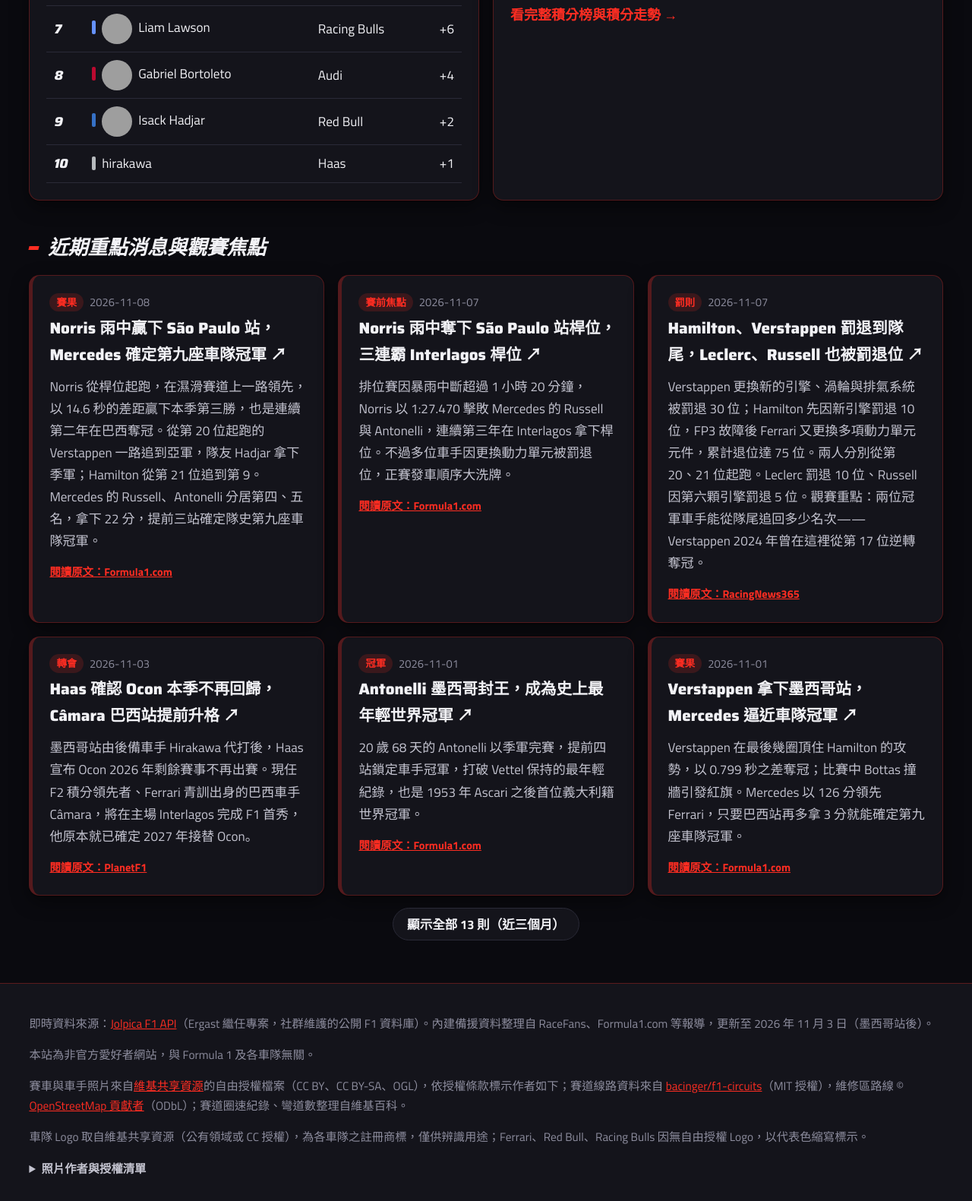
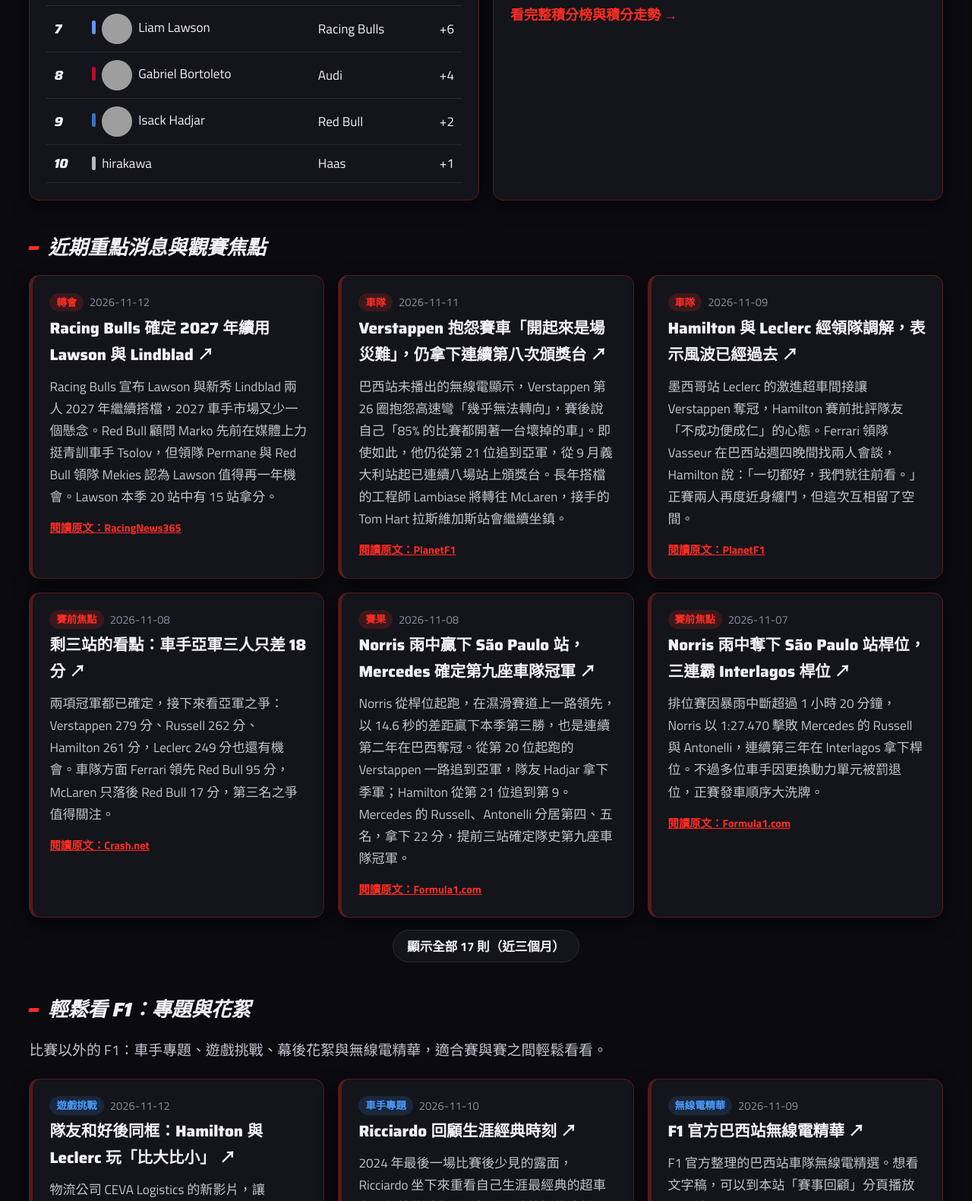
Before and after one commit to YuchiangKo/claude-lab, a plain HTML site: page index.html in a window 1280 px wide. Shown: the part 1219-2800 px from the top of the page at 76% size. Drawn offline with Linux system fonts and the light colour scheme; no server answers; grey boxes are pictures that could not be loaded.

Commit message:
feat: 更新近期新聞、新增「輕鬆看 F1」專題區，積分榜同時顯示落後榜首與前一名
Co-Authored-By: Claude Opus 5.5 <noreply@anthropic.com>

```diff
--- a/index.html
+++ b/index.html
@@ -381,6 +381,9 @@
     .news h3 a { color: inherit; text-decoration: none; }
     .news h3 a:hover { color: var(--accent); text-decoration: underline; }
     .news .src { font-size: .8rem; font-weight: 700; }
+    /* 輕鬆看 F1：專題與花絮，用藍色邊框和正式新聞區隔 */
+    .news.feature { border-left-color: var(--sec2); }
+    .news.feature .newsTag { background: color-mix(in srgb, var(--sec2) 14%, transparent); color: var(--sec2); }
 
     /* 賽道即時／回放 */
     .liveBar { display: flex; flex-wrap: wrap; align-items: center; gap: 10px 14px; margin-bottom: 14px; }
@@ -671,6 +674,10 @@
       <h2>近期重點消息與觀賽焦點</h2>
       <div class="grid cols3" id="newsList"></div>
       <div style="text-align:center;margin-top:16px"><button class="refresh" id="newsMore" style="padding:8px 18px;font-size:.92rem"></button></div>
+
+      <h2>輕鬆看 F1：專題與花絮</h2>
+      <p class="lead">比賽以外的 F1：車手專題、遊戲挑戰、幕後花絮與無線電精華，適合賽與賽之間輕鬆看看。</p>
+      <div class="grid cols3" id="featureList"></div>
     </section>
 
     <!-- 賽道即時 -->
@@ -1238,6 +1245,38 @@
     /* ================= 近期消息（人工整理） ================= */
     // 近三個月重點消息（人工整理，附原文連結）：[日期, 分類, 標題, 內容, 網址, 來源]
     const newsItems = [
+      {
+            "date": "2026-11-12",
+            "tag": "轉會",
+            "title": "Racing Bulls 確定 2027 年續用 Lawson 與 Lindblad",
+            "body": "Racing Bulls 宣布 Lawson 與新秀 Lindblad 兩人 2027 年繼續搭檔，2027 車手市場又少一個懸念。Red Bull 顧問 Marko 先前在媒體上力挺青訓車手 Tsolov，但領隊 Permane 與 Red Bull 領隊 Mekies 認為 Lawson 值得再一年機會。Lawson 本季 20 站中有 15 站拿分。",
+            "url": "https://racingnews365.com/liam-lawson-finally-learns-racing-bulls-fate-as-2027-f1-line-up-confirmed",
+            "source": "RacingNews365"
+      },
+      {
+            "date": "2026-11-11",
+            "tag": "車隊",
+            "title": "Verstappen 抱怨賽車「開起來是場災難」，仍拿下連續第八次頒獎台",
+            "body": "巴西站未播出的無線電顯示，Verstappen 第 26 圈抱怨高速彎「幾乎無法轉向」，賽後說自己「85% 的比賽都開著一台壞掉的車」。即使如此，他仍從第 21 位追到亞軍，從 9 月義大利站起已連續八場站上頒獎台。長年搭檔的工程師 Lambiase 將轉往 McLaren，接手的 Tom Hart 拉斯維加斯站會繼續坐鎮。",
+            "url": "https://www.planetf1.com/news/max-verstappen-brazilian-grand-prix-2026-team-radio",
+            "source": "PlanetF1"
+      },
+      {
+            "date": "2026-11-09",
+            "tag": "車隊",
+            "title": "Hamilton 與 Leclerc 經領隊調解，表示風波已經過去",
+            "body": "墨西哥站 Leclerc 的激進超車間接讓 Verstappen 奪冠，Hamilton 賽前批評隊友「不成功便成仁」的心態。Ferrari 領隊 Vasseur 在巴西站週四晚間找兩人會談，Hamilton 說：「一切都好，我們就往前看。」正賽兩人再度近身纏鬥，但這次互相留了空間。",
+            "url": "https://www.planetf1.com/news/lewis-hamilton-ferrari-dispute-f1-2026-brazilian-grand-prix",
+            "source": "PlanetF1"
+      },
+      {
+            "date": "2026-11-08",
+            "tag": "賽前焦點",
+            "title": "剩三站的看點：車手亞軍三人只差 18 分",
+            "body": "兩項冠軍都已確定，接下來看亞軍之爭：Verstappen 279 分、Russell 262 分、Hamilton 261 分，Leclerc 249 分也還有機會。車隊方面 Ferrari 領先 Red Bull 95 分，McLaren 只落後 Red Bull 17 分，第三名之爭值得關注。",
+            "url": "https://www.crash.net/f1/news/1110014/1/new-f1-championship-standings-after-brazil-grand-prix",
+            "source": "Crash.net"
+      },
       {
             "date": "2026-11-08",
             "tag": "賽果",
@@ -1860,36 +1899,74 @@
         <div class="tableWrap"><table><thead><tr><th>名次</th><th>車手</th><th class="hideSm">車隊</th><th class="num">得分</th></tr></thead><tbody>${rows}</tbody></table></div>`;
     }
 
-    // 首頁積分前五名：顯示與領先者的差距，比長條圖更容易讀出競爭態勢
+    // 積分差距文字：落後幾分，同分時直接標示
+    function pointGap(ahead, mine) {
+      return ahead === mine ? '同分' : '−' + (ahead - mine);
+    }
+
+    // 首頁積分前五名：同時顯示落後榜首與落後前一名，差距大時也看得出相鄰名次的纏鬥
     let miniView = 'drivers';
     function renderMiniStandings() {
       const ds = state.driverStandings;
       const champ = ds[1] && (ds[0].points - ds[1].points) > remainingPoints(false);
       if (miniView === 'drivers') {
         $('#miniStandings').innerHTML = `${champ ? `<div class="champLine">🏆 ${driverLabel(ds[0].family, ds[0].en)} 已鎖定 ${season} 車手冠軍</div>` : ''}
-          <table><thead><tr><th>名次</th><th>車手</th><th class="num">積分</th><th class="num">差距</th></tr></thead><tbody>${ds.slice(0, 5).map((d, i) => `
+          <table><thead><tr><th>名次</th><th>車手</th><th class="num">積分</th><th class="num">落後榜首</th><th class="num">落後前一名</th></tr></thead><tbody>${ds.slice(0, 5).map((d, i) => `
           <tr><td class="pos">${i + 1}</td><td>${teamDot(d.teamKey)}${faceImg(d.family, 'miniFace')}${driverLabel(d.family, d.en)}</td>
-          <td class="num"><b>${d.points}</b></td><td class="num gapCell">${i ? '−' + (ds[0].points - d.points) : '領先'}</td></tr>`).join('')}</tbody></table>`;
+          <td class="num"><b>${d.points}</b></td><td class="num gapCell">${i ? pointGap(ds[0].points, d.points) : '領先'}</td><td class="num gapCell">${i ? pointGap(ds[i - 1].points, d.points) : '—'}</td></tr>`).join('')}</tbody></table>`;
       } else {
         const cs = state.constructorStandings;
         // 領先差距超過剩餘場次可拿的最高積分（兩車一、二名），即數學上確定車隊冠軍
         const teamChamp = cs[1] && (cs[0].points - cs[1].points) > remainingPoints(true);
-        $('#miniStandings').innerHTML = `${teamChamp ? `<div class="champLine">🏆 ${escapeHtml(teamName(cs[0].teamKey, cs[0].teamFallback))} 已鎖定 ${season} 車隊冠軍</div>` : ''}<table><thead><tr><th>名次</th><th>車隊</th><th class="num">積分</th><th class="num">差距</th></tr></thead><tbody>${cs.slice(0, 5).map((c, i) => `
+        $('#miniStandings').innerHTML = `${teamChamp ? `<div class="champLine">🏆 ${escapeHtml(teamName(cs[0].teamKey, cs[0].teamFallback))} 已鎖定 ${season} 車隊冠軍</div>` : ''}<table><thead><tr><th>名次</th><th>車隊</th><th class="num">積分</th><th class="num">落後榜首</th><th class="num">落後前一名</th></tr></thead><tbody>${cs.slice(0, 5).map((c, i) => `
           <tr><td class="pos">${i + 1}</td><td>${teamDot(c.teamKey)}${escapeHtml(teamName(c.teamKey, c.teamFallback))}</td>
-          <td class="num"><b>${c.points}</b></td><td class="num gapCell">${i ? '−' + (cs[0].points - c.points) : '領先'}</td></tr>`).join('')}</tbody></table>`;
+          <td class="num"><b>${c.points}</b></td><td class="num gapCell">${i ? pointGap(cs[0].points, c.points) : '領先'}</td><td class="num gapCell">${i ? pointGap(cs[i - 1].points, c.points) : '—'}</td></tr>`).join('')}</tbody></table>`;
       }
     }
 
+    // 輕鬆看 F1：專題、遊戲挑戰、花絮（人工整理，附原文連結；不放感情八卦）
+    const featureItems = [
+      {
+            "date": "2026-11-12",
+            "tag": "遊戲挑戰",
+            "title": "隊友和好後同框：Hamilton 與 Leclerc 玩「比大比小」",
+            "body": "物流公司 CEVA Logistics 的新影片，讓 Hamilton 與 Leclerc 猜各種物流數字比題目給的數字大還是小，可以跟著一起猜，看誰比較準。墨西哥站風波後，兩人難得放鬆同框。",
+            "url": "https://www.f1-fansite.com/f1-videos/ferrari-drivers-hamilton-and-leclerc-play-more-or-less-challenge/",
+            "source": "F1-Fansite"
+      },
+      {
+            "date": "2026-11-10",
+            "tag": "車手專題",
+            "title": "Ricciardo 回顧生涯經典時刻",
+            "body": "2024 年最後一場比賽後少見的露面，Ricciardo 坐下來重看自己生涯最經典的超車與最爆笑的片段，一起重溫他的招牌時刻。影片長約 19 分鐘。",
+            "url": "https://www.formula1.com/en/video/daniel-ricciardo-reacts-to-best-career-moments.1881492096415907689",
+            "source": "Formula1.com"
+      },
+      {
+            "date": "2026-11-09",
+            "tag": "無線電精華",
+            "title": "F1 官方巴西站無線電精華",
+            "body": "F1 官方整理的巴西站車隊無線電精選。想看文字稿，可以到本站「賽事回顧」分頁播放巴西站。",
+            "url": "https://www.formula1.com/en/video/radio-rewind-2026-sao-paulo-grand-prix.1881401346064983920",
+            "source": "Formula1.com"
+      }
+    ];
+
     let newsExpanded = false;
+    function newsCard(n, extraClass = '') {
+      return `
+        <article class="card news${extraClass}"><div class="newsMeta"><span class="newsTag">${escapeHtml(n.tag || '消息')}</span><time>${n.date}</time></div>
+          <h3 style="margin-top:4px">${n.url ? `<a href="${escapeHtml(n.url)}" target="_blank" rel="noopener">${escapeHtml(n.title)} ↗</a>` : escapeHtml(n.title)}</h3>
+          <p class="teamDesc">${escapeHtml(n.body)}</p>
+          ${n.url ? `<p style="margin:10px 0 0"><a class="src" href="${escapeHtml(n.url)}" target="_blank" rel="noopener">閱讀原文：${escapeHtml(n.source || '外部網站')}</a></p>` : ''}
+        </article>`;
+    }
+
     function renderNews() {
       const shown = newsExpanded ? newsItems : newsItems.slice(0, 6);
       $('#newsMore').textContent = newsExpanded ? '收合' : `顯示全部 ${newsItems.length} 則（近三個月）`;
-      $('#newsList').innerHTML = shown.map((n) => `
-        <article class="card news"><div class="newsMeta"><span class="newsTag">${escapeHtml(n.tag || '消息')}</span><time>${n.date}</time></div>
-          <h3 style="margin-top:4px">${n.url ? `<a href="${escapeHtml(n.url)}" target="_blank" rel="noopener">${escapeHtml(n.title)} ↗</a>` : escapeHtml(n.title)}</h3>
-          <p class="teamDesc">${escapeHtml(n.body)}</p>
-          ${n.url ? `<p style="margin:10px 0 0"><a class="src" href="${escapeHtml(n.url)}" target="_blank" rel="noopener">閱讀原文：${escapeHtml(n.source || '外部網站')}</a></p>` : ''}
-        </article>`).join('');
+      $('#newsList').innerHTML = shown.map((n) => newsCard(n)).join('');
+      $('#featureList').innerHTML = featureItems.map((n) => newsCard(n, ' feature')).join('');
     }
 
     function renderTeams() {
@@ -1990,21 +2067,21 @@
       const table = $('#standingsTable');
       if (standingsView === 'drivers') {
         const ds = state.driverStandings;
-        table.innerHTML = `<thead><tr><th>名次</th><th>車手</th><th class="hideSm">車隊</th><th class="num">勝場</th><th class="num">積分</th><th class="num">落後榜首</th><th class="num hideSm">落後前一名</th></tr></thead><tbody>${ds.map((d, i) => `
+        table.innerHTML = `<thead><tr><th>名次</th><th>車手</th><th class="hideSm">車隊</th><th class="num">勝場</th><th class="num">積分</th><th class="num">落後榜首</th><th class="num">落後前一名</th></tr></thead><tbody>${ds.map((d, i) => `
           <tr><td class="pos">${i + 1}</td>
           <td>${teamDot(d.teamKey)}${faceImg(d.family, 'miniFace')}<b>${driverLabel(d.family, d.en)}</b></td>
           <td class="hideSm">${teamLabel(d.teamKey, d.teamFallback)}</td>
           <td class="num">${d.wins ?? '—'}</td><td class="num"><b>${d.points}</b></td>
-          <td class="num gapCell">${i ? '−' + (ds[0].points - d.points) : '—'}</td>
-          <td class="num gapCell hideSm">${i ? '−' + (ds[i - 1].points - d.points) : '—'}</td></tr>`).join('')}</tbody>`;
+          <td class="num gapCell">${i ? pointGap(ds[0].points, d.points) : '—'}</td>
+          <td class="num gapCell">${i ? pointGap(ds[i - 1].points, d.points) : '—'}</td></tr>`).join('')}</tbody>`;
       } else {
         const cs = state.constructorStandings;
-        table.innerHTML = `<thead><tr><th>名次</th><th>車隊</th><th class="num">勝場</th><th class="num">積分</th><th class="num">落後榜首</th><th class="num hideSm">落後前一名</th></tr></thead><tbody>${cs.map((c, i) => `
+        table.innerHTML = `<thead><tr><th>名次</th><th>車隊</th><th class="num">勝場</th><th class="num">積分</th><th class="num">落後榜首</th><th class="num">落後前一名</th></tr></thead><tbody>${cs.map((c, i) => `
           <tr><td class="pos">${i + 1}</td>
           <td>${teamDot(c.teamKey)}<b>${teamLabel(c.teamKey, c.teamFallback)}</b></td>
           <td class="num">${c.wins ?? '—'}</td><td class="num"><b>${c.points}</b></td>
-          <td class="num gapCell">${i ? '−' + (cs[0].points - c.points) : '—'}</td>
-          <td class="num gapCell hideSm">${i ? '−' + (cs[i - 1].points - c.points) : '—'}</td></tr>`).join('')}</tbody>`;
+          <td class="num gapCell">${i ? pointGap(cs[0].points, c.points) : '—'}</td>
+          <td class="num gapCell">${i ? pointGap(cs[i - 1].points, c.points) : '—'}</td></tr>`).join('')}</tbody>`;
       }
       $('#standingsLead').textContent = state.isLive
         ? `第 ${state.lastRound} 站後的即時積分。每站大獎賽結束、官方成績確認後會自動更新。`
--- a/sitemap.xml
+++ b/sitemap.xml
@@ -2,7 +2,7 @@
 <urlset xmlns="http://www.sitemaps.org/schemas/sitemap/0.9">
   <url>
     <loc>https://yuchiangko.github.io/claude-lab/</loc>
-    <lastmod>2026-11-09</lastmod>
+    <lastmod>2026-11-12</lastmod>
     <changefreq>daily</changefreq>
     <priority>1.0</priority>
   </url>
```
